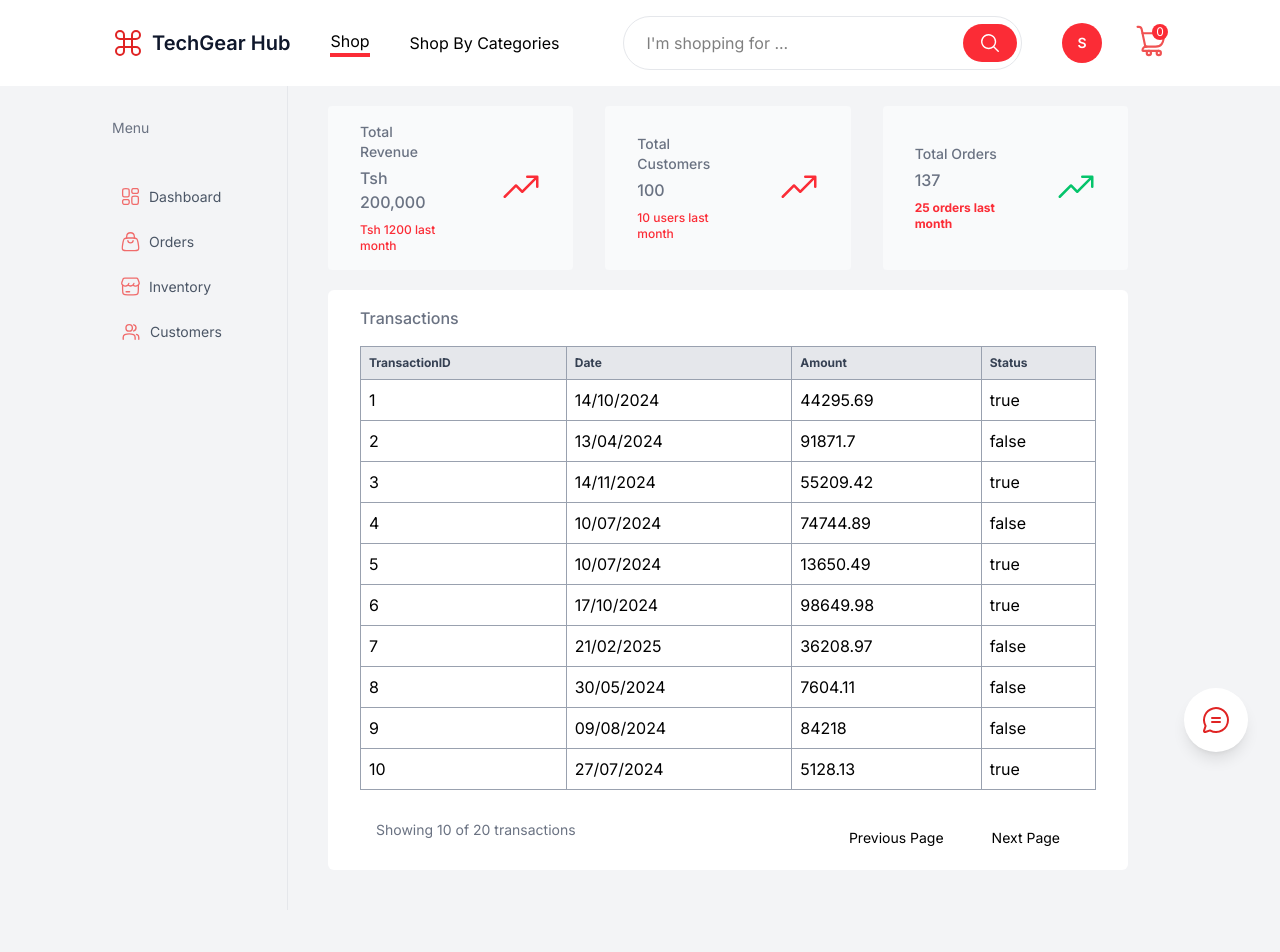
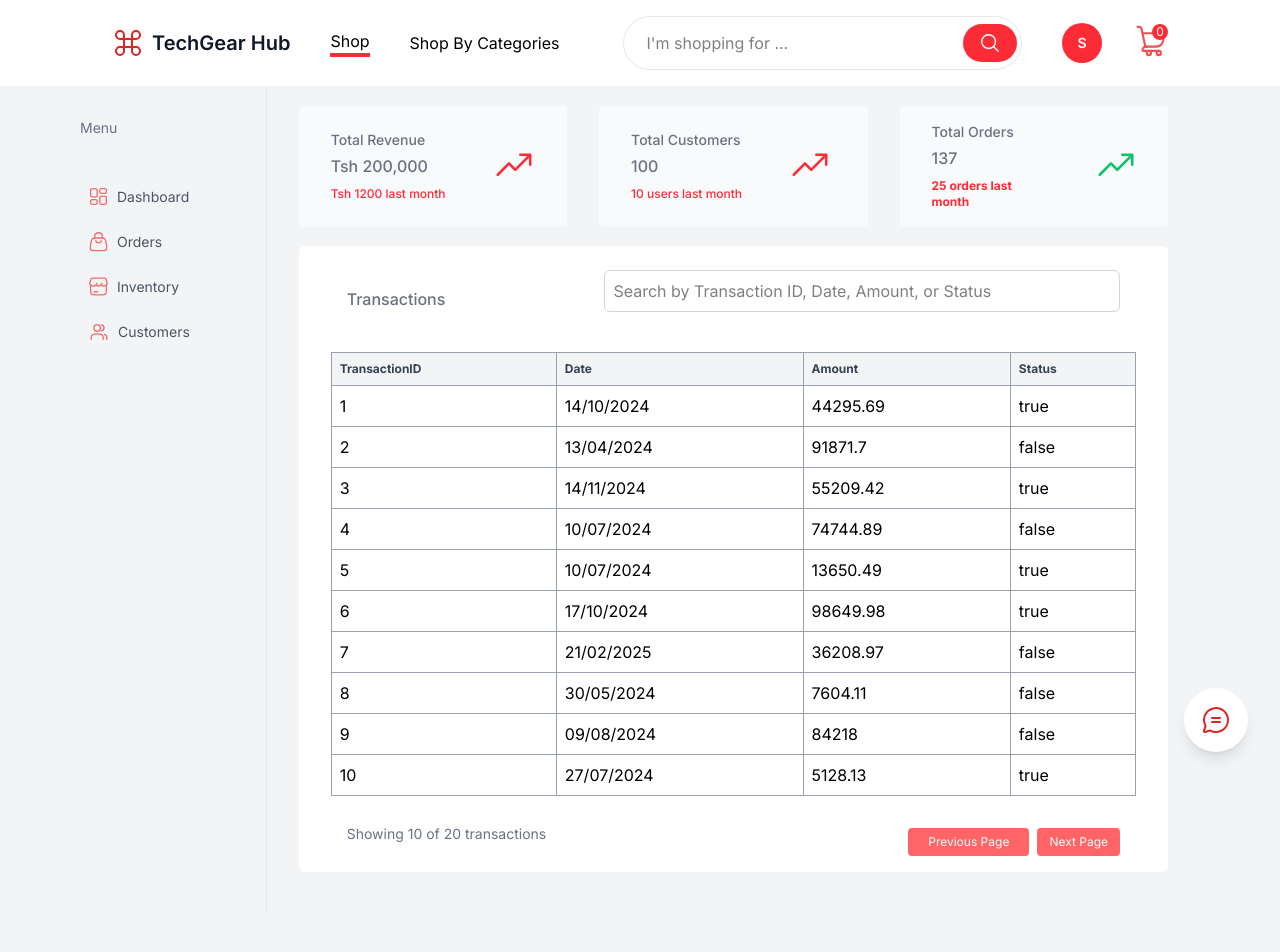
Before and after one commit to kitindi/developers-gear, a React (Vite) app: page /seller-dashboard in a window 1280 px wide. Shown: the top 952 px of the page. Built offline with nearby package versions, Linux system fonts and the light colour scheme; no server answers; sample sign-in values are in the browser's storage.

Commit message:
added the product add page modal

```diff
--- a/src/components/transactionTable/Transactions.jsx
+++ b/src/components/transactionTable/Transactions.jsx
@@ -38,8 +38,21 @@ const Transactions = () => {
 
   return (
     <div>
+      <div className="w-full flex justify-between items-center px-4 py-2 rounded-md mb-4">
+        <div className="flex-1">
+          <h2 className="text-md font-medium text-gray-500">Transactions</h2>
+        </div>
+        <div className="flex-2">
+          <input
+            type="text"
+            placeholder="Search by Transaction ID, Date, Amount, or Status"
+            className="border border-gray-300 rounded-md p-2 mb-4 w-full"
+            onChange={(e) => setFiltering(e.target.value)}
+          />
+        </div>
+      </div>
       <table className="m-full mx-auto border-collapse border border-slate-400 w-full text-left " cellPadding="10">
-        <thead className="text-xs text-gray-700  bg-gray-200">
+        <thead className="text-xs text-gray-700  bg-gray-100">
           {table.getHeaderGroups().map((headerGroup) => (
             <tr key={headerGroup.id} className="border border-gray-400">
               {headerGroup.headers.map((header) => (
@@ -71,12 +84,20 @@ const Transactions = () => {
             {/* <button className="px-5 py-1.5 rounded-sm  cursor-pointer text-sm" onClick={() => table.setPageIndex(0)}>
               First Page
             </button> */}
-            <button className="px-5 py-1.5 rounded-sm  cursor-pointer text-sm" onClick={() => table.previousPage()} disabled={!table.getCanPreviousPage()}>
+            <button
+              className="px-5 py-1.5 rounded-sm  cursor-pointer text-xs bg-red-400 text-white"
+              onClick={() => table.previousPage()}
+              disabled={!table.getCanPreviousPage()}
+            >
               Previous Page
             </button>
           </div>
           <div className="flex  items-center mt-4 space-x-1">
-            <button className="px-5 py-1.5 rounded-sm  cursor-pointer text-sm" onClick={() => table.nextPage()} disabled={!table.getCanNextPage()}>
+            <button
+              className="px-3 py-1.5 rounded-sm  cursor-pointer text-xs bg-red-400 text-white"
+              onClick={() => table.nextPage()}
+              disabled={!table.getCanNextPage()}
+            >
               Next Page
             </button>
             {/* <button className="px-5 py-1.5 rounded-sm  cursor-pointer text-sm" onClick={() => table.setPageIndex(table.getPageCount() - 1)}>
--- a/src/pages/Customers.jsx
+++ b/src/pages/Customers.jsx
@@ -3,14 +3,14 @@ import Sidebar from "../components/Sidebar/Sidebar";
 
 const Customers = () => {
   return (
-    <div className="w-full min-h-screen px-4 md:px-12 lg:px-28 bg-gray-100">
+    <div className="w-full min-h-screen px-4 md:px-12 lg:px-20 bg-gray-100">
       <div className="grid grid-cols-12">
         <div className="col-span-2  min-h-screen py-4 pr-3 border-gray-200 border-r-1">
           <h3 className="text-gray-500 text-sm pt-4">Menu</h3>
           <Sidebar />
         </div>
         {/* right column */}
-        <div className="col-span-10 py-5 px-10">
+        <div className="col-span-10 py-5  px-4 lg:px-8">
           <div className="grid grid-cols-12 gap-8">
             {/* Data cards */}
             <div className="bg-gray-50 py-4 rounded-sm col-span-4 flex items-center gap-12 px-8 ">
--- a/src/pages/Inventory.jsx
+++ b/src/pages/Inventory.jsx
@@ -1,58 +1,66 @@
 import React from "react";
 import Sidebar from "../components/Sidebar/Sidebar";
+import { useContext } from "react";
+import { ShopContext } from "../context/ShopContext";
+const Inventory = () => {
+  const { showModal, handleShowModal } = useContext(ShopContext);
 
-const Inventory = () => {
   return (
-    <div className="w-full min-h-screen px-4 md:px-12 lg:px-28 bg-gray-100">
+    <div className="w-full min-h-screen px-4 md:px-12 lg:px-20 bg-gray-100 relative">
       <div className="grid grid-cols-12">
         <div className="col-span-2  min-h-screen py-4 pr-3 border-gray-200 border-r-1">
           <h3 className="text-gray-500 text-sm pt-4">Menu</h3>
           <Sidebar />
         </div>
         {/* right column */}
-        <div className="col-span-10 py-5 px-10">
-          <div className="grid grid-cols-12 gap-8">
-            {/* Data cards */}
-            <div className="bg-gray-50 py-4 rounded-sm col-span-4 flex items-center gap-12 px-8 ">
-              <div className="">
-                <p className="text-sm font-medium text-gray-500 mb-1">Total Revenue</p>
-                <p className="text-md font-medium text-gray-500 mb-2">Tsh 200,000</p>
-                <p className="text-xs font- text-red-500 font-medium">Tsh 1200 last month</p>
+        <div className="col-span-10 py-2 px-4 lg:px-8">
+          <div className="mt-5 w-full bg-white rounded-md">
+            <h2 className="text-sm font-medium text-gray-500 py-4 px-8">List of Products</h2>
+            <div className="flex justify-between items-center px-8 py-4">
+              <div>
+                <span className="text-gray-500 py-4 px-8">All</span>
               </div>
-              <div>
-                <svg xmlns="http://www.w3.org/2000/svg" width="40" height="40" fill="#fb2c36" viewBox="0 0 256 256">
-                  <path d="M240,56v64a8,8,0,0,1-16,0V75.31l-82.34,82.35a8,8,0,0,1-11.32,0L96,123.31,29.66,189.66a8,8,0,0,1-11.32-11.32l72-72a8,8,0,0,1,11.32,0L136,140.69,212.69,64H168a8,8,0,0,1,0-16h64A8,8,0,0,1,240,56Z"></path>
-                </svg>
-              </div>
-            </div>
-            <div className="bg-gray-50 py-4 rounded-sm col-span-4 flex items-center gap-12 px-8 ">
-              <div className="">
-                <p className="text-sm font-medium text-gray-500 mb-1">Total Customers</p>
-                <p className="text-md font-medium text-gray-500 mb-2">100</p>
-                <p className="text-xs font- text-red-500 font-medium">10 users last month</p>
-              </div>
-              <div>
-                <svg xmlns="http://www.w3.org/2000/svg" width="40" height="40" fill="#fb2c36" viewBox="0 0 256 256">
-                  <path d="M240,56v64a8,8,0,0,1-16,0V75.31l-82.34,82.35a8,8,0,0,1-11.32,0L96,123.31,29.66,189.66a8,8,0,0,1-11.32-11.32l72-72a8,8,0,0,1,11.32,0L136,140.69,212.69,64H168a8,8,0,0,1,0-16h64A8,8,0,0,1,240,56Z"></path>
-                </svg>
-              </div>
-            </div>
-            <div className="bg-gray-50 py-4 rounded-sm col-span-4 flex items-center gap-12 px-8 ">
-              <div className="">
-                <p className="text-sm font-medium text-gray-500 mb-1">Total Orders</p>
-                <p className="text-md font-medium text-gray-500 mb-2">137</p>
-                <p className="text-xs font- text-red-500 font-bold">25 orders last month</p>
-              </div>
-              <div>
-                <svg xmlns="http://www.w3.org/2000/svg" width="40" height="40" fill="#05c46b" viewBox="0 0 256 256">
-                  <path d="M240,56v64a8,8,0,0,1-16,0V75.31l-82.34,82.35a8,8,0,0,1-11.32,0L96,123.31,29.66,189.66a8,8,0,0,1-11.32-11.32l72-72a8,8,0,0,1,11.32,0L136,140.69,212.69,64H168a8,8,0,0,1,0-16h64A8,8,0,0,1,240,56Z"></path>
-                </svg>
+              <div className="flex gap-2">
+                <button className="bg-red-400 text-white px-4 py-2 text-xs cursor-pointer rounded-md flex items-center gap-2">
+                  <span>
+                    <svg xmlns="http://www.w3.org/2000/svg" width="18" height="18" fill="#ffffff" viewBox="0 0 256 256">
+                      <path d="M48,180c0,11,7.18,20,16,20a14.24,14.24,0,0,0,10.22-4.66A8,8,0,0,1,85.78,206.4,30.06,30.06,0,0,1,64,216c-17.65,0-32-16.15-32-36s14.35-36,32-36a30.06,30.06,0,0,1,21.78,9.6,8,8,0,0,1-11.56,11.06A14.24,14.24,0,0,0,64,160C55.18,160,48,169,48,180Zm79.6-8.69c-4-1.16-8.14-2.35-10.45-3.84-1.25-.81-1.23-1-1.12-1.9a4.57,4.57,0,0,1,2-3.67c4.6-3.12,15.34-1.73,19.82-.56A8,8,0,0,0,142,145.86c-2.12-.55-21-5.22-32.84,2.76a20.58,20.58,0,0,0-9,14.95c-2,15.88,13.65,20.41,23,23.11,12.06,3.49,13.12,4.92,12.78,7.59-.31,2.41-1.26,3.34-2.14,3.93-4.6,3.06-15.17,1.56-19.55.36A8,8,0,0,0,109.94,214a61.34,61.34,0,0,0,15.19,2c5.82,0,12.3-1,17.49-4.46a20.82,20.82,0,0,0,9.19-15.23C154,179,137.49,174.17,127.6,171.31Zm83.09-26.84a8,8,0,0,0-10.23,4.84L188,184.21l-12.47-34.9a8,8,0,0,0-15.07,5.38l20,56a8,8,0,0,0,15.07,0l20-56A8,8,0,0,0,210.69,144.47ZM216,88v24a8,8,0,0,1-16,0V96H152a8,8,0,0,1-8-8V40H56v72a8,8,0,0,1-16,0V40A16,16,0,0,1,56,24h96a8,8,0,0,1,5.66,2.34l56,56A8,8,0,0,1,216,88Zm-27.31-8L160,51.31V80Z"></path>
+                    </svg>
+                  </span>{" "}
+                  Export CSV
+                </button>
+
+                <button className="bg-red-400 text-white px-4 py-2 text-xs cursor-pointer rounded-md flex items-center gap-2" onClick={handleShowModal}>
+                  <span>
+                    <svg xmlns="http://www.w3.org/2000/svg" width="18" height="18" fill="#ffffff" viewBox="0 0 256 256">
+                      <path d="M224,128a8,8,0,0,1-8,8H136v80a8,8,0,0,1-16,0V136H40a8,8,0,0,1,0-16h80V40a8,8,0,0,1,16,0v80h80A8,8,0,0,1,224,128Z"></path>
+                    </svg>
+                  </span>{" "}
+                  Add Product
+                </button>
               </div>
             </div>
           </div>
-          <div className="mt-5 w-full bg-white rounded-md">
-            <h2 className="text-sm font-medium text-gray-500 py-4 px-8">Transactions</h2>
-          </div>
+        </div>
+      </div>
+      {/* modal component */}
+      <div
+        className="absolute top-0 left-0 w-full h-full bg-black opacity-40 flex items-center justify-center"
+        style={{ display: showModal ? "flex" : "none" }}
+      >
+        <div className="bg-white z-40 w-1/2 h-1/2 rounded-md p-8 shadow-lg flex flex-col gap-4">
+          <h2 className="text-lg font-medium text-gray-500">Add Product</h2>
+          <form className="flex flex-col gap-4">
+            <input type="text" placeholder="Product Name" className="border border-gray-300 rounded-md p-2" />
+            <input type="text" placeholder="Product Price" className="border border-gray-300 rounded-md p-2" />
+            <input type="text" placeholder="Product Description" className="border border-gray-300 rounded-md p-2" />
+            <button type="submit" className="bg-red-400 text-white px-4 py-2 text-xs cursor-pointer rounded-md">
+              Add Product
+            </button>
+          </form>
+          <button onClick={handleShowModal} className="bg-gray-400 text-white px-4 py-2 text-xs cursor-pointer rounded-md">
+            Close
+          </button>
         </div>
       </div>
     </div>
--- a/src/pages/Orders.jsx
+++ b/src/pages/Orders.jsx
@@ -3,14 +3,14 @@ import Sidebar from "../components/Sidebar/Sidebar";
 
 const Orders = () => {
   return (
-    <div className="w-full min-h-screen px-4 md:px-12 lg:px-28 bg-gray-100">
+    <div className="w-full min-h-screen px-4 md:px-12 lg:px-20 bg-gray-100">
       <div className="grid grid-cols-12">
         <div className="col-span-2  min-h-screen py-4 pr-3 border-gray-200 border-r-1">
           <h3 className="text-gray-500 text-sm pt-4">Menu</h3>
           <Sidebar />
         </div>
         {/* right column */}
-        <div className="col-span-10 py-5 px-10">
+        <div className="col-span-10 py-5  px-4 lg:px-8">
           <div className="grid grid-cols-12 gap-8">
             {/* Data cards */}
             <div className="bg-gray-50 py-4 rounded-sm col-span-4 flex items-center gap-12 px-8 ">
--- a/src/pages/SellerDashboard.jsx
+++ b/src/pages/SellerDashboard.jsx
@@ -4,14 +4,14 @@ import Transactions from "../components/transactionTable/transactions";
 
 const SellerDashboard = () => {
   return (
-    <div className="w-full min-h-screen px-4 md:px-12 lg:px-28 bg-gray-100">
+    <div className="w-full min-h-screen px-4 md:px-12 lg:px-20 bg-gray-100">
       <div className="grid grid-cols-12">
         <div className="col-span-2  min-h-screen py-4 pr-3 border-gray-200 border-r-1">
           <h3 className="text-gray-500 text-sm pt-4">Menu</h3>
           <Sidebar />
         </div>
         {/* right column */}
-        <div className="col-span-10 py-5 px-10">
+        <div className="col-span-10 py-5  px-4 lg:px-8">
           <div className="grid grid-cols-12 gap-8">
             {/* Data cards */}
             <div className="bg-gray-50 py-4 rounded-sm col-span-4 flex items-center gap-12 px-8 ">
@@ -52,7 +52,6 @@ const SellerDashboard = () => {
             </div>
           </div>
           <div className="mt-5 w-full bg-white rounded-md my-5">
-            <h2 className="text-md font-medium text-gray-500 pt-4 px-8">Transactions</h2>
             <div className="overflow-x-auto px-8 py-4">
               <Transactions />
             </div>
```
Also changed, not shown: src/context/ShopContext.jsx (+7 -0 lines).
